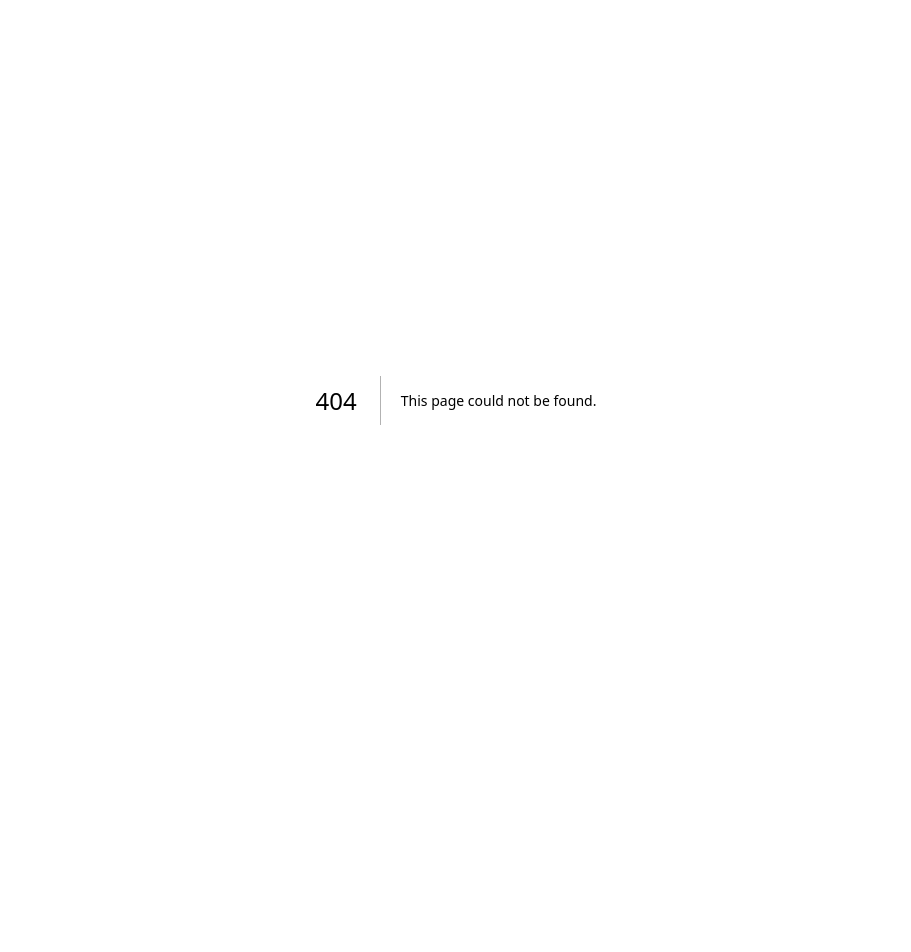
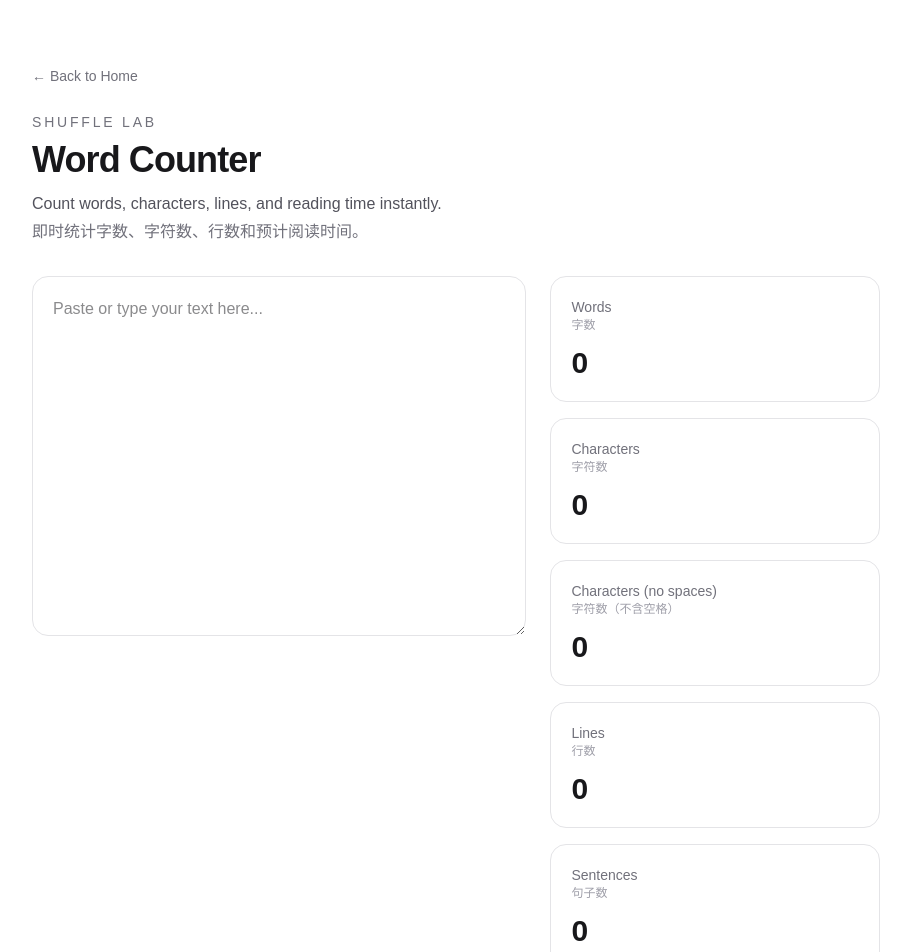
Before and after one commit to hoglly/shuffle-lab, a Next.js app: page /word-counter in a window 1280 px wide. Before the commit this address had no page. Shown: the top 952 px of the page, without its empty margins (184-1095 px from the left). Before the commit the page ends 800 px from the top, so only its background shows below. Built offline with nearby package versions, Linux system fonts and the light colour scheme.

Commit message:
first version of shuffle lab

```diff
--- a/app/page.tsx
+++ b/app/page.tsx
@@ -1,65 +1,38 @@
-import Image from "next/image";
-
 export default function Home() {
   return (
-    <div className="flex min-h-screen items-center justify-center bg-zinc-50 font-sans dark:bg-black">
-      <main className="flex min-h-screen w-full max-w-3xl flex-col items-center justify-between py-32 px-16 bg-white dark:bg-black sm:items-start">
-        <Image
-          className="dark:invert"
-          src="/next.svg"
-          alt="Next.js logo"
-          width={100}
-          height={20}
-          priority
-        />
-        <div className="flex flex-col items-center gap-6 text-center sm:items-start sm:text-left">
-          <h1 className="max-w-xs text-3xl font-semibold leading-10 tracking-tight text-black dark:text-zinc-50">
-            To get started, edit the page.tsx file.
+    <main className="min-h-screen bg-white text-zinc-900">
+      <div className="mx-auto max-w-4xl px-6 py-16">
+        <header className="mb-12">
+          <p className="mb-3 text-sm uppercase tracking-[0.2em] text-zinc-500">
+            Shuffle Lab
+          </p >
+          <h1 className="text-4xl font-bold tracking-tight sm:text-5xl">
+            Small tools for curious minds.
           </h1>
-          <p className="max-w-md text-lg leading-8 text-zinc-600 dark:text-zinc-400">
-            Looking for a starting point or more instructions? Head over to{" "}
-            <a
-              href="https://vercel.com/templates?framework=next.js&utm_source=create-next-app&utm_medium=appdir-template-tw&utm_campaign=create-next-app"
-              className="font-medium text-zinc-950 dark:text-zinc-50"
-            >
-              Templates
-            </a>{" "}
-            or the{" "}
-            <a
-              href="https://nextjs.org/learn?utm_source=create-next-app&utm_medium=appdir-template-tw&utm_campaign=create-next-app"
-              className="font-medium text-zinc-950 dark:text-zinc-50"
-            >
-              Learning
-            </a>{" "}
-            center.
-          </p>
-        </div>
-        <div className="flex flex-col gap-4 text-base font-medium sm:flex-row">
+          <p className="mt-4 text-lg text-zinc-600">
+            为好奇的人做的小工具。
+          </p >
+        </header>
+
+        <section className="mb-12 grid gap-4 sm:grid-cols-2">
           <a
-            className="flex h-12 w-full items-center justify-center gap-2 rounded-full bg-foreground px-5 text-background transition-colors hover:bg-[#383838] dark:hover:bg-[#ccc] md:w-[158px]"
-            href="https://vercel.com/new?utm_source=create-next-app&utm_medium=appdir-template-tw&utm_campaign=create-next-app"
-            target="_blank"
-            rel="noopener noreferrer"
+            href=" "
+            className="rounded-2xl border border-zinc-200 p-6 transition hover:border-zinc-400 hover:shadow-sm"
           >
-            <Image
-              className="dark:invert"
-              src="/vercel.svg"
-              alt="Vercel logomark"
-              width={16}
-              height={16}
-            />
-            Deploy Now
-          </a>
-          <a
-            className="flex h-12 w-full items-center justify-center rounded-full border border-solid border-black/[.08] px-5 transition-colors hover:border-transparent hover:bg-black/[.04] dark:border-white/[.145] dark:hover:bg-[#1a1a1a] md:w-[158px]"
-            href="https://nextjs.org/docs?utm_source=create-next-app&utm_medium=appdir-template-tw&utm_campaign=create-next-app"
-            target="_blank"
-            rel="noopener noreferrer"
-          >
-            Documentation
-          </a>
-        </div>
-      </main>
-    </div>
+            <h2 className="text-xl font-semibold">Word Counter</h2>
+            <p className="mt-2 text-zinc-600">字数统计工具</p >
+          </a >
+
+          <div className="rounded-2xl border border-dashed border-zinc-200 p-6 text-zinc-400">
+            <h2 className="text-xl font-semibold">More tools coming soon</h2>
+            <p className="mt-2">更多工具正在路上</p >
+          </div>
+        </section>
+
+        <footer className="border-t border-zinc-200 pt-6 text-sm text-zinc-500">
+          <p>Built for the web. Built step by step.</p >
+        </footer>
+      </div>
+    </main>
   );
 }
--- /dev/null
+++ b/app/word-counter/page.tsx
@@ -0,0 +1,98 @@
+"use client";
+
+import { useMemo, useState } from "react";
+
+export default function WordCounterPage() {
+  const [text, setText] = useState("");
+
+  const stats = useMemo(() => {
+    const trimmed = text.trim();
+
+    const words = trimmed ? trimmed.split(/\s+/).length : 0;
+    const characters = text.length;
+    const charactersNoSpaces = text.replace(/\s/g, "").length;
+    const lines = text ? text.split(/\r?\n/).length : 0;
+    const sentences = trimmed
+      ? trimmed.split(/[.!?]+/).filter((item) => item.trim().length > 0).length
+      : 0;
+    const readingMinutes = words > 0 ? Math.max(1, Math.ceil(words / 200)) : 0;
+
+    return {
+      words,
+      characters,
+      charactersNoSpaces,
+      lines,
+      sentences,
+      readingMinutes,
+    };
+  }, [text]);
+
+  return (
+    <main className="min-h-screen bg-white text-zinc-900">
+      <div className="mx-auto max-w-4xl px-6 py-16">
+        <a href=" " className="text-sm text-zinc-500 hover:text-zinc-800">
+          ← Back to Home
+        </a >
+
+        <header className="mt-6 mb-8">
+          <p className="mb-2 text-sm uppercase tracking-[0.2em] text-zinc-500">
+            Shuffle Lab
+          </p >
+          <h1 className="text-4xl font-bold tracking-tight">Word Counter</h1>
+          <p className="mt-3 text-zinc-600">
+            Count words, characters, lines, and reading time instantly.
+          </p >
+          <p className="mt-1 text-zinc-500">
+            即时统计字数、字符数、行数和预计阅读时间。
+          </p >
+        </header>
+
+        <div className="grid gap-6 lg:grid-cols-[1.5fr_1fr]">
+          <section>
+            <textarea
+              value={text}
+              onChange={(e) => setText(e.target.value)}
+              placeholder="Paste or type your text here..."
+              className="min-h-[360px] w-full rounded-2xl border border-zinc-200 p-5 text-base outline-none transition focus:border-zinc-400"
+            />
+          </section>
+
+          <aside className="grid gap-4">
+            <StatCard label="Words" sublabel="字数" value={stats.words} />
+            <StatCard label="Characters" sublabel="字符数" value={stats.characters} />
+            <StatCard
+              label="Characters (no spaces)"
+              sublabel="字符数（不含空格）"
+              value={stats.charactersNoSpaces}
+            />
+            <StatCard label="Lines" sublabel="行数" value={stats.lines} />
+            <StatCard label="Sentences" sublabel="句子数" value={stats.sentences} />
+            <StatCard
+              label="Reading Time"
+              sublabel="阅读时间"
+              value={stats.readingMinutes === 0 ? "0 min" : `${stats.readingMinutes} min`}
+            />
+          </aside>
+        </div>
+      </div>
+    </main>
+  );
+}
+
+function StatCard({
+  label,
+  sublabel,
+  value,
+}: {
+  label: string;
+  sublabel: string;
+  value: number | string;
+}) {
+  return (
+    <div className="rounded-2xl border border-zinc-200 p-5">
+      <p className="text-sm text-zinc-500">{label}</p >
+      <p className="text-xs text-zinc-400">{sublabel}</p >
+      <p className="mt-3 text-3xl font-semibold">{value}</p >
+    </div>
+  );
+}
```
